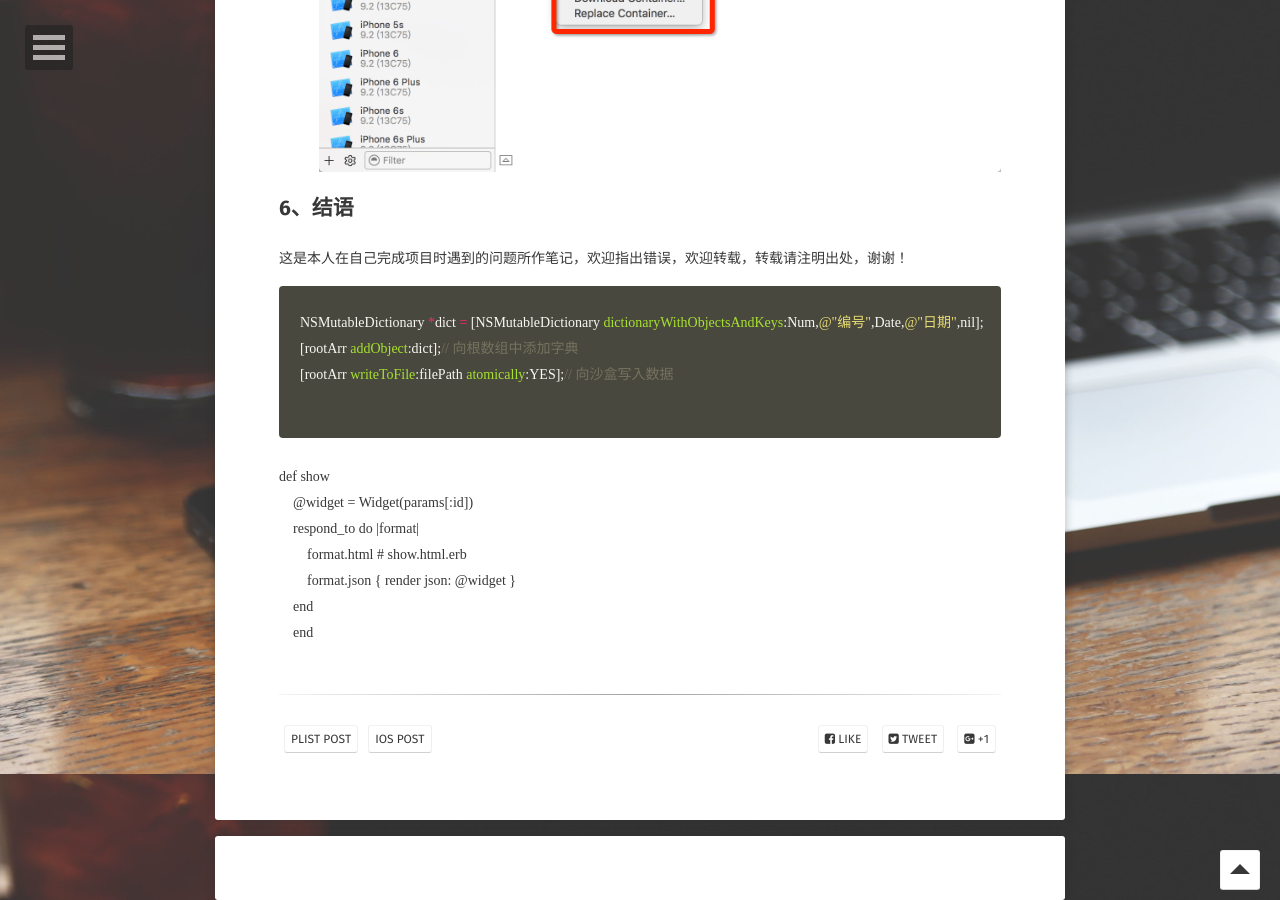
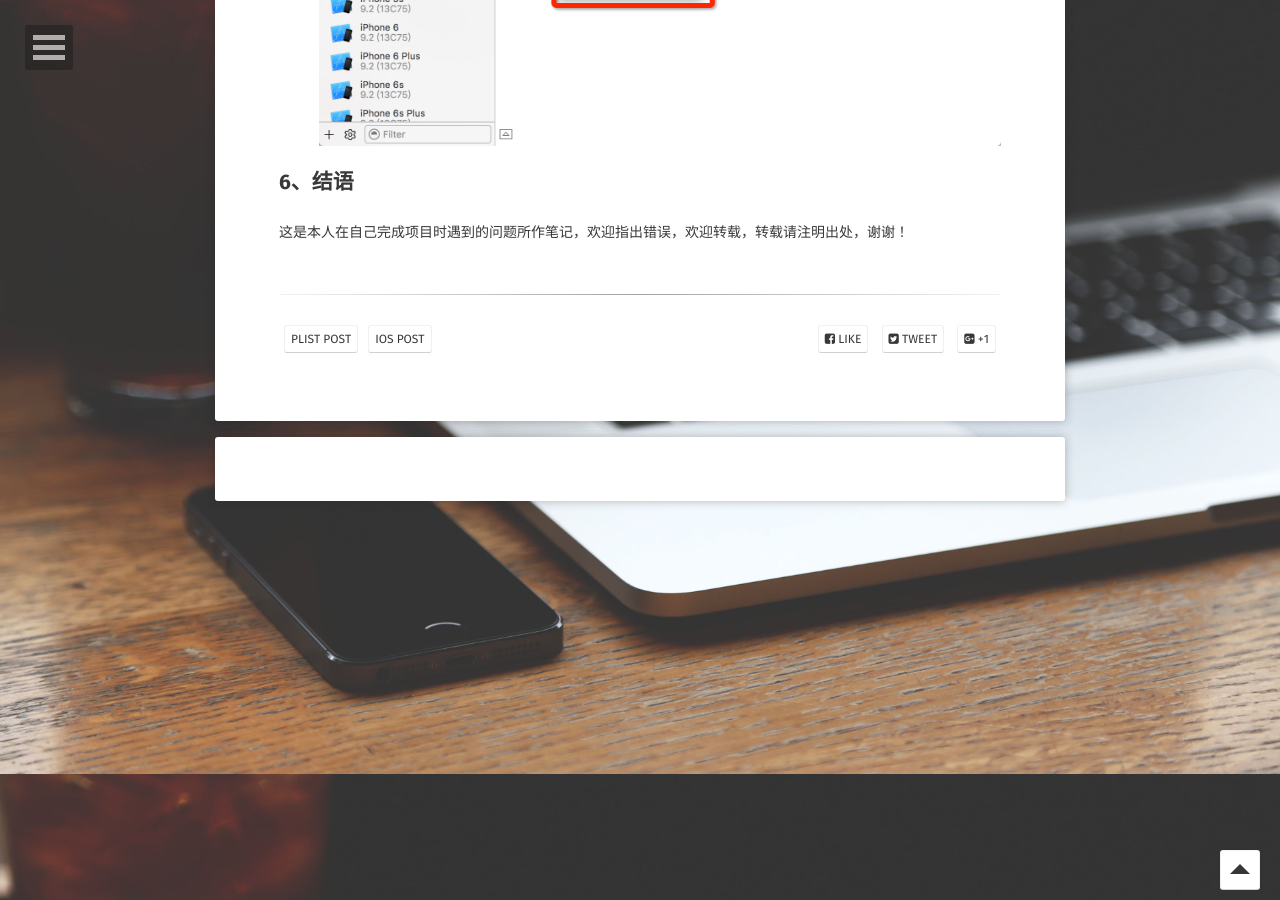
Before and after one commit to Larrycal/Larrycode, a Jekyll site: the page built from _posts/2016-06-30-plist文件的简单操作.md, in a window 1280 px wide and 900 px high, scrolled down 3726 px. Built offline with Jekyll 4.4.1, drawn with Linux system fonts in a browser that asks for light colours; some web fonts are replaced; comment, search, counter and statistics services are not loaded; some of the changed text lies outside the part shown.

Commit message:
高亮更新

````diff
--- a/_posts/2016-06-30-plist文件的简单操作.md
+++ b/_posts/2016-06-30-plist文件的简单操作.md
@@ -30,7 +30,7 @@
     arr = NSSearchPathForDirectoriesInDomains(NSDocumentDirectory, NSUserDomainMask, YES);
     documents = [arr objectAtIndex:0];
     filePath = [documents stringByAppendingPathComponent:@"dayData.plist"];
-    rootArr = [NSMutableArray arrayWithContentsOfFile:filePath];// 读取沙盒中的数据（若目录文件不存在，会自动创建，执行此步才是真正创建plist文件）
+    rootArr = [NSMutableArray arrayWithContentsOfFile:filePath];// 读取沙盒中的数据(若目录文件不存在，会自动创建，执行此步才是真正创建plist文件）
 ```
 > ```NSSearchPathForDirectoriesInDomains(NSDocumentDirectory, NSUserDomainMask, YES)``` 这个函数是用来获取沙盒下```Document```目录。除此之外沙盒中还有```Library```路径、```Caches```路径、```tmp```路径，具体作用自行谷歌，获取只需要将参数```NSDocumentDirectory```相应改成```NSLibraryDirectory```、```NSCachesDirectory```。
 > **值得注意的是：**获取tmp目录需要`NSString*tmp=NSTemporaryDirectory();`
@@ -47,8 +47,7 @@
 ## 4、读取数据
 
 ```objc
-rootArr = [NSMutableArray arrayWithContentsOfFile:filePath];// 读取沙盒中的数据（若目录文件不存在，会自动创建）
-然后根据数据类型自行调用
+rootArr = [NSMutableArray arrayWithContentsOfFile:filePath];// 读取沙盒中的数据(若目录文件不存在，会自动创建)然后根据数据类型自行调用
 ```
 
 ## 5、查看plist文件
@@ -62,25 +61,3 @@
 
 ## 6、结语
 这是本人在自己完成项目时遇到的问题所作笔记，欢迎指出错误，欢迎转载，转载请注明出处，谢谢！
-
-{% highlight objc %}
-
-  NSMutableDictionary *dict = [NSMutableDictionary dictionaryWithObjectsAndKeys:Num,@"编号",Date,@"日期",nil];
-  [rootArr addObject:dict];// 向根数组中添加字典
-  [rootArr writeToFile:filePath atomically:YES];// 向沙盒写入数据
-
-{% endhighlight %}
-
-
-
-
-
- {% prism ruby %}
-    def show
-    @widget = Widget(params[:id])
-    respond_to do |format|
-        format.html # show.html.erb
-        format.json { render json: @widget }
-    end
-    end
-    {% endprism %}
````
